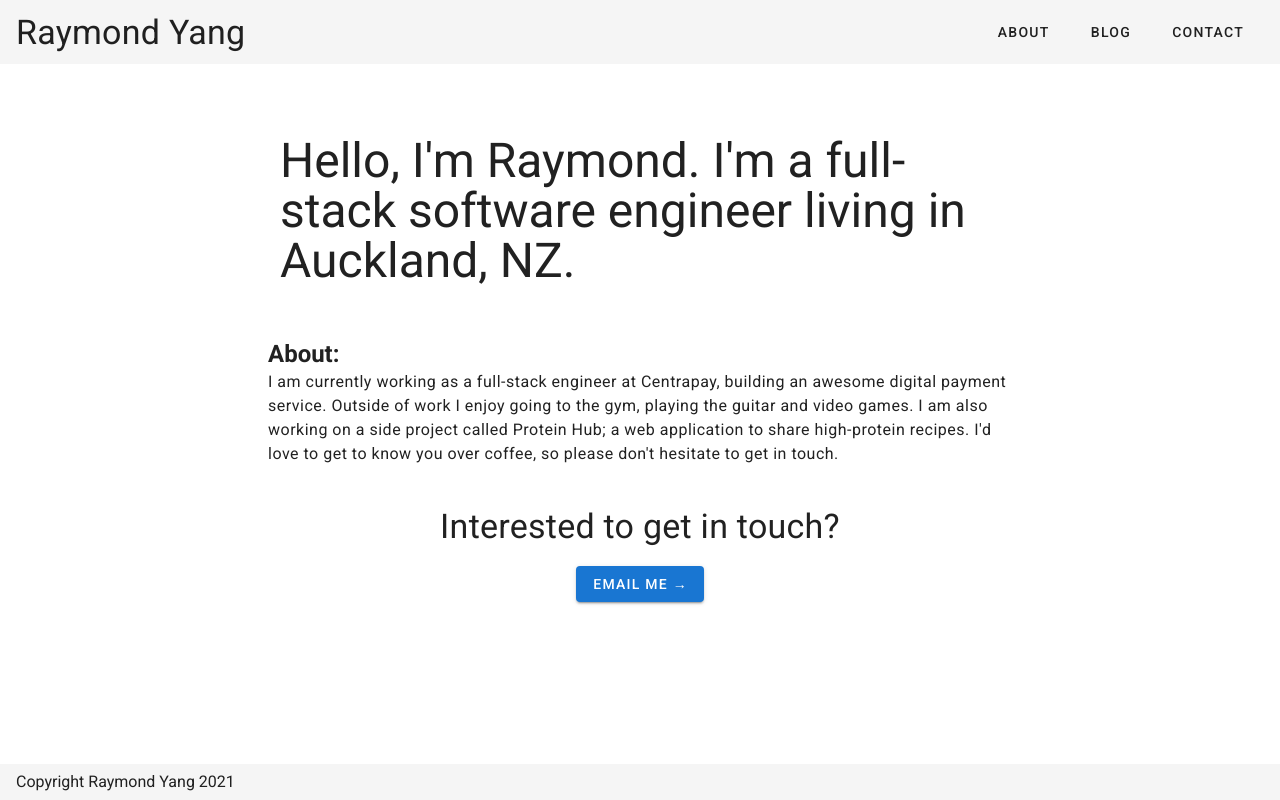
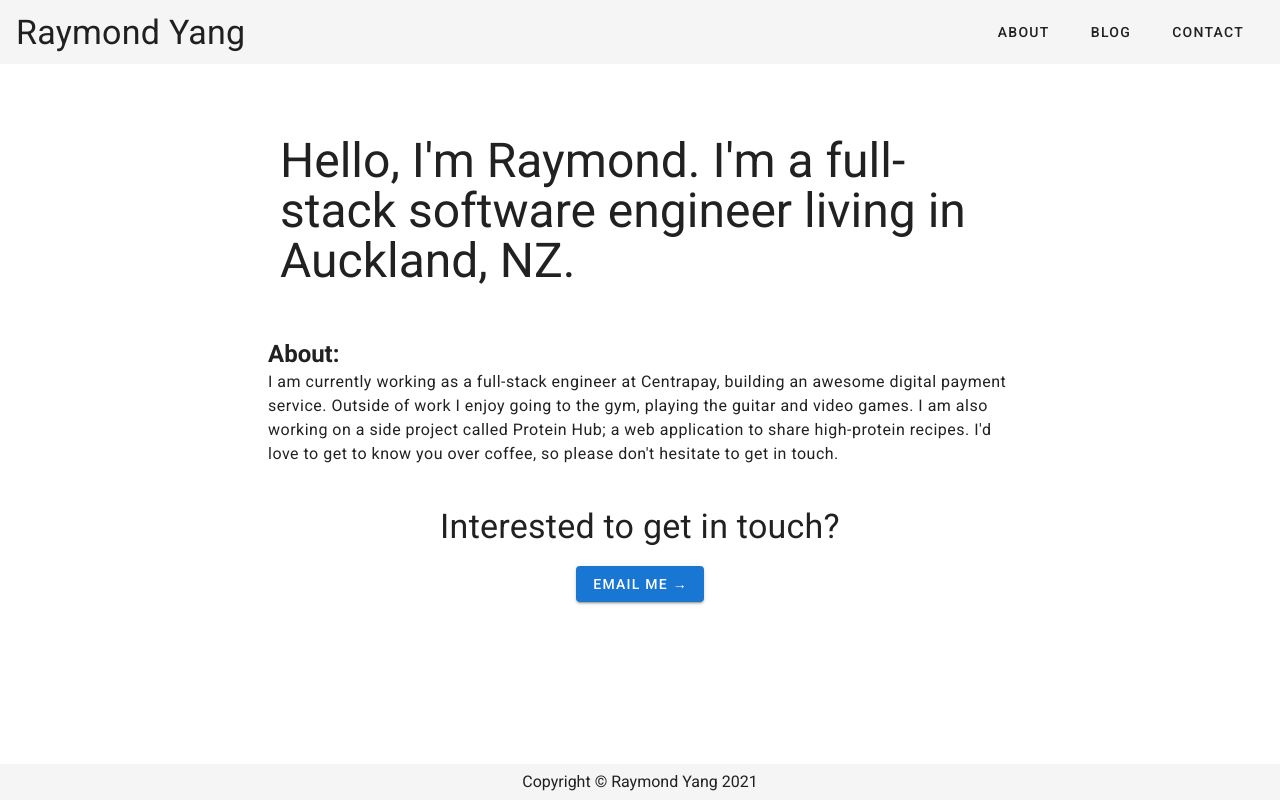
Before and after one commit to Ray2126/personal-website, a Vue app: page / in a window 1280 px wide. Built offline with nearby package versions, Linux system fonts and the light colour scheme.

Commit message:
Center text on the footer

```diff
--- a/src/App.vue
+++ b/src/App.vue
@@ -21,7 +21,7 @@
         class="text-center"
       >
         <v-menu offset-y>
-          <template v-slot:activator="{ on, attrs }">
+          <template #activator="{ on, attrs }">
             <v-btn
               text
               v-bind="attrs"
@@ -71,8 +71,11 @@
         <router-view />
       </v-container>
     </v-main>
-    <v-footer app>
-      Copyright Raymond Yang 2021
+    <v-footer
+      app
+      class="d-flex justify-center"
+    >
+      Copyright &copy; Raymond Yang 2021
     </v-footer>
   </v-app>
 </template>
```
Also changed, not shown: 1 other file (tests, documents, lock files or other folders).
